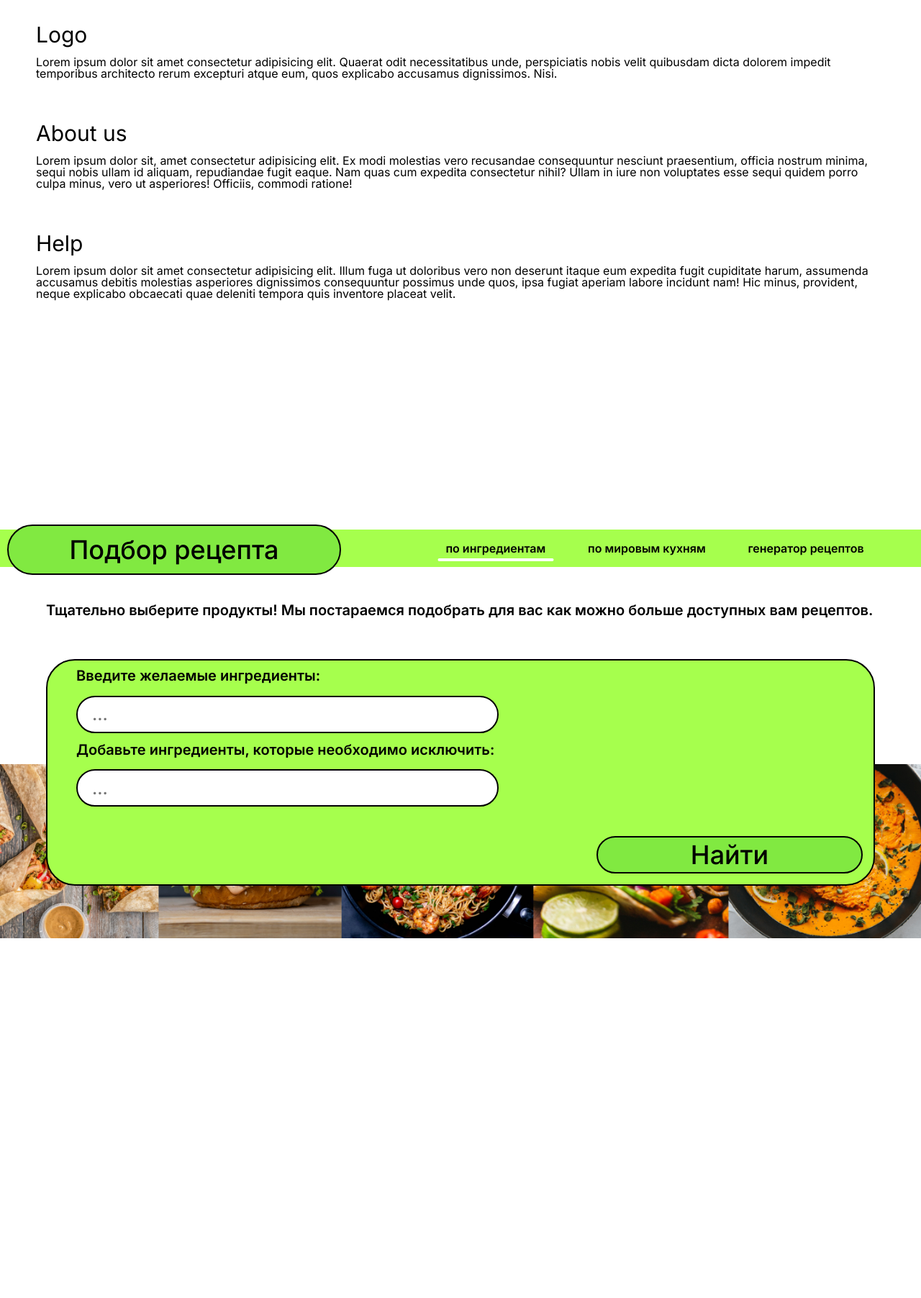
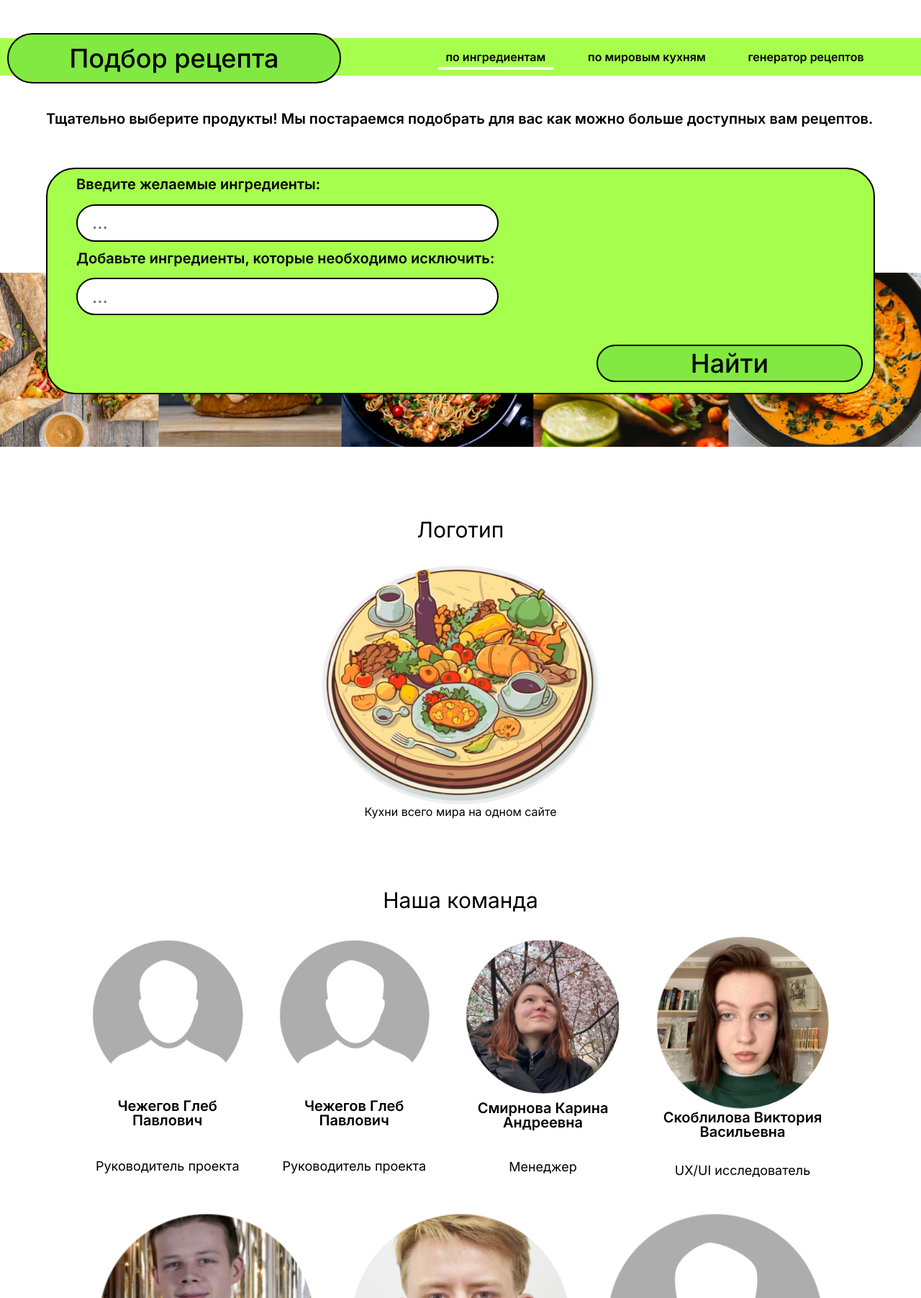
Before and after one commit to Sherek338/RecipesSelection, a plain HTML site: page index.html in a window 1280 px wide. Shown: the part 797-2601 px from the top of the page at 72% size. Before the commit the page ends 2101 px from the top, so only its background shows below. Drawn offline with Linux system fonts and the light colour scheme.

Commit message:
add content index page

```diff
--- a/index.html
+++ b/index.html
@@ -21,40 +21,6 @@
         </section>
       </section>
 
-			<div class="content-wrapper">
-				<section class="content" id="logo">
-					<h3>Logo</h3>
-					<p>
-						Lorem ipsum dolor sit amet consectetur adipisicing elit. Quaerat
-						odit necessitatibus unde, perspiciatis nobis velit quibusdam dicta
-						dolorem impedit temporibus architecto rerum excepturi atque eum,
-						quos explicabo accusamus dignissimos. Nisi.
-					</p>
-				</section>
-				<section class="content" id="about-us">
-					<h3>About us</h3>
-					<p>
-						Lorem ipsum dolor sit, amet consectetur adipisicing elit. Ex modi
-						molestias vero recusandae consequuntur nesciunt praesentium, officia
-						nostrum minima, sequi nobis ullam id aliquam, repudiandae fugit
-						eaque. Nam quas cum expedita consectetur nihil? Ullam in iure non
-						voluptates esse sequi quidem porro culpa minus, vero ut asperiores!
-						Officiis, commodi ratione!
-					</p>
-				</section>
-				<section class="content" id="help">
-					<h3>Help</h3>
-					<p>
-						Lorem ipsum dolor sit amet consectetur adipisicing elit. Illum fuga
-						ut doloribus vero non deserunt itaque eum expedita fugit cupiditate
-						harum, assumenda accusamus debitis molestias asperiores dignissimos
-						consequuntur possimus unde quos, ipsa fugiat aperiam labore incidunt
-						nam! Hic minus, provident, neque explicabo obcaecati quae deleniti
-						tempora quis inventore placeat velit.
-					</p>
-				</section>
-			</div>
-
       <div class="by-ingredients">
         <header class="header" id="recipes">
           <h1 class="title green-block">Подбор рецепта</h1>
@@ -73,10 +39,7 @@
 
         <section class="main-block">
           <div class="block">
-						<p class="description">
-							Тщательно выберите продукты! Мы постараемся подобрать для вас как
-							можно больше доступных вам рецептов.
-						</p>
+            <p class="description">Тщательно выберите продукты! Мы постараемся подобрать для вас как можно больше доступных вам рецептов.</p>
             <form class="form">
               <div class="inputs">
                 <label
@@ -84,9 +47,7 @@
                   <input type="text" class="input" placeholder="..."
                 /></label>
                 <label
-									><div class="description">
-										Добавьте ингредиенты, которые необходимо исключить:
-									</div>
+                  ><div class="description">Добавьте ингредиенты, которые необходимо исключить:</div>
                   <input type="text" class="input" placeholder="..."
                 /></label>
               </div>
@@ -95,6 +56,64 @@
           </div>
         </section>
       </div>
+
+      <div class="content-wrapper">
+        <section class="content" id="logo">
+          <h3>Логотип</h3>
+          <figure class="img-wrapper">
+            <img src="./assets/Рисунок7.png" alt="Logo" />
+            <figcaption>Кухни всего мира на одном сайте</figcaption>
+          </figure>
+        </section>
+        <section class="content" id="about-us">
+          <h3>Наша команда</h3>
+          <div class="grid">
+            <div class="row">
+              <div class="cell">
+                <div class="img-wrapper"><img src="./assets/Рисунок1.png" alt="Фото участника" /></div>
+                <h3 class="title">Чежегов Глеб Павлович</h3>
+                <p class="subtitle">Руководитель проекта</p>
+              </div>
+              <div class="cell">
+                <div class="img-wrapper"><img src="./assets/Рисунок1.png" alt="Фото участника" /></div>
+                <h3 class="title">Чежегов Глеб Павлович</h3>
+                <p class="subtitle">Руководитель проекта</p>
+              </div>
+              <div class="cell">
+                <div class="img-wrapper"><img src="./assets/Рисунок2.png" alt="Фото участника" /></div>
+                <h3 class="title">Смирнова Карина Андреевна</h3>
+                <p class="subtitle">Менеджер</p>
+              </div>
+              <div class="cell">
+                <div class="img-wrapper"><img src="./assets/Рисунок3.png" alt="Фото участника" /></div>
+                <h3 class="title">Скоблилова Виктория Васильевна</h3>
+                <p class="subtitle">UX/UI исследователь</p>
+              </div>
+            </div>
+            <div class="row">
+              <div class="cell">
+                <div class="img-wrapper"><img src="./assets/Рисунок4.png" alt="Фото участника" /></div>
+                <h3 class="title">Цветков Иван Александрович</h3>
+                <p class="subtitle">Разработчик</p>
+              </div>
+              <div class="cell">
+                <div class="img-wrapper"><img src="./assets/Рисунок5.png" alt="Фото участника" /></div>
+                <h3 class="title">Тутубалин Кирилл Сергеевич</h3>
+                <p class="subtitle">Разработчик</p>
+              </div>
+              <div class="cell">
+                <div class="img-wrapper"><img src="./assets/Рисунок1.png" alt="Фото участника" /></div>
+                <h3 class="title">Власов Матвей Романович</h3>
+                <p class="subtitle">Тестировщик</p>
+              </div>
+            </div>
+          </div>
+        </section>
+        <section class="content" id="help">
+          <h3>Поддержка 24/7:</h3>
+          <p><a href="mailto:serviceoffood@mail.ru">serviceoffood@mail.ru</a></p>
+        </section>
+      </div>
     </main>
   </body>
 </html>
--- a/styles/index.css
+++ b/styles/index.css
@@ -48,17 +48,70 @@ Index
 .content-wrapper {
   display: flex;
   flex-direction: column;
-	align-items: center;
-	padding-top: 100vh;
 }
 
 .content-wrapper .content {
-	padding: 30px 50px;
+  display: flex;
+  flex-direction: column;
+  align-items: center;
+  margin-top: 100px;
+  text-align: center;
+}
+
+.content-wrapper .content:last-child {
+  margin-bottom: 100px;
+}
+
+.content-wrapper .content .img-wrapper {
+  width: 30%;
+}
+.content-wrapper .content .img-wrapper img {
+  border-radius: 50%;
+  width: 100%;
+}
+
+.content-wrapper .content .grid {
+  display: flex;
+  flex-direction: column;
+  align-items: center;
+  width: 80%;
+  gap: 50px;
+}
+
+.content-wrapper .content .grid .row {
+  display: flex;
+  justify-content: center;
+  gap: 50px;
+}
+
+.content-wrapper .content .grid .row .cell {
+  display: flex;
+  flex-direction: column;
+  align-items: center;
+  justify-content: space-around;
+}
+
+.content-wrapper .content .grid .row .cell .img-wrapper,
+.content-wrapper .content .grid .row .cell .img-wrapper img {
+  width: 100%;
+}
+
+.content-wrapper .content a[href^="mailto"] {
+  text-decoration: underline;
 }
 
 .content-wrapper .content h3 {
   font-size: 30px;
-	margin-bottom: 15px;
+  margin-bottom: 35px;
+}
+
+.content-wrapper .content .title {
+  font-size: 20px;
+  font-weight: 600;
+}
+
+.content-wrapper .content .subtitle {
+  font-size: 18px;
 }
 
 /*
@@ -67,7 +120,7 @@ By Ingridients
 
 .by-ingredients {
   background: url(../assets/bg.jpg) center bottom / contain no-repeat;
-	padding-top: 30vh;
+  padding-top: 100vh;
   padding-bottom: 150px;
   z-index: 1;
 }
@@ -112,8 +165,14 @@ By Ingridients
     flex-direction: column;
     justify-content: center;
     align-items: center;
-		width: 80%;
-		padding-top: 100vh;
+  }
+
+  .content-wrapper .content {
+    margin-top: 50px;
+  }
+
+  .content-wrapper .content .img-wrapper {
+    width: 60%;
   }
 
   /*
@@ -163,7 +222,6 @@ By Ingridients
 
   .content-wrapper {
     width: 100%;
-		padding-top: 100vh;
   }
 
   .content-wrapper .content {
@@ -174,6 +232,14 @@ By Ingridients
     text-align: center;
   }
 
+  .content-wrapper .content .img-wrapper {
+    width: 80%;
+  }
+
+  .content-wrapper .content .grid .row {
+    flex-direction: column;
+  }
+
   .content-wrapper .content h3 {
     font-size: 30px;
     margin-bottom: 15px;
```
Also changed, not shown: assets/Рисунок1.png (added), assets/Рисунок2.png (added), assets/Рисунок3.png (added), assets/Рисунок4.png (added), assets/Рисунок5.png (added), assets/Рисунок7.png (added). Lines whose indentation alone changed are shown as unchanged.
